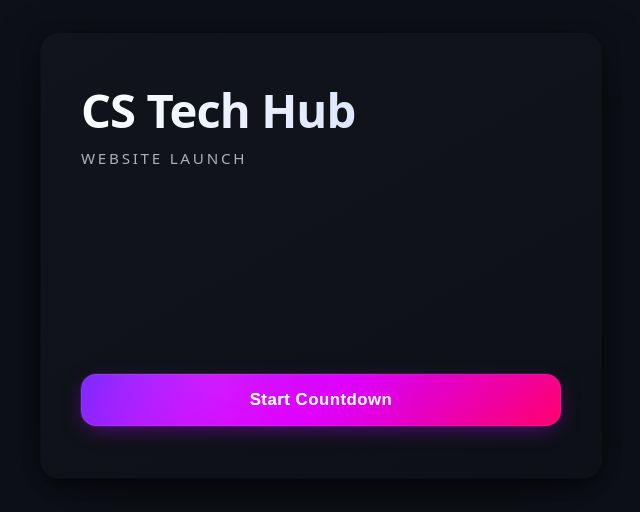
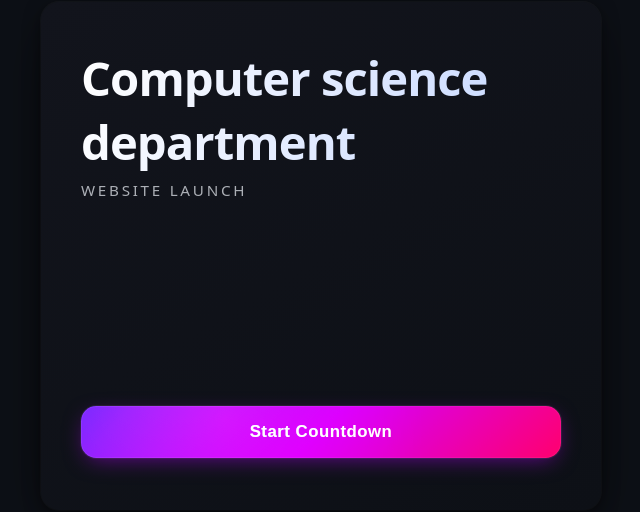
Before and after one commit to cs-tech-hub/countdown, a plain HTML site: page index.html in a window 1280 px wide. Shown: the part 144-656 px from the top of the page, without its empty margins (319-959 px from the left). Drawn offline with Linux system fonts and the light colour scheme.

Commit message:
Update index.html

```diff
--- a/index.html
+++ b/index.html
@@ -13,7 +13,7 @@
   <canvas id="fireworksCanvas" class="fireworks-canvas" aria-hidden="true"></canvas>
 
   <main class="container" id="mainContent">
-    <h1>CS Tech Hub</h1>
+    <h1>Computer science department </h1>
     <p class="tagline">Website Launch</p>
 
     <div id="countdownWrapper" class="countdown-wrapper hidden" aria-live="polite" aria-atomic="true">
```
